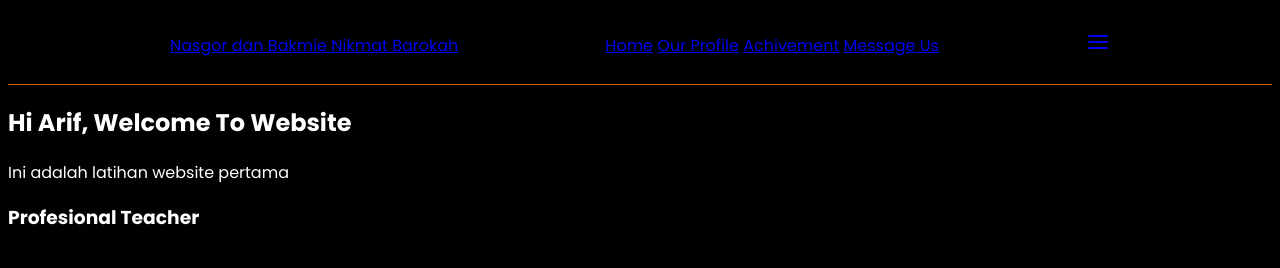
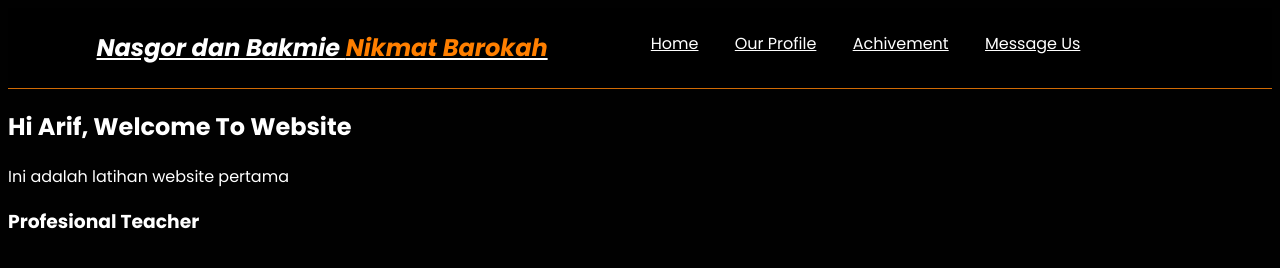
Before and after one commit to revou-fundamental-course/27-may-24-muharifs, a plain HTML site: page index.html in a window 1280 px wide. Drawn offline with nearby package versions, Linux system fonts and the light colour scheme.

Commit message:
styling navbar rev 1

```diff
--- a/css/style.css
+++ b/css/style.css
@@ -13,9 +13,57 @@ body {
 /* Navbar */
 .navbar {
   display: flex;
-  justify-content: space-around;
+  justify-content: space-between;
   align-items: center;
   padding: 1.4rem 7%;
   border-bottom: 1px solid #d16b05;
   background-color: rgba(1, 1, 1, 0.8);
 }
+
+.navbar .navbar-logo {
+  font-size: 1.5rem;
+  font-weight: 700;
+  color: #fff;
+  font-style: italic;
+}
+
+.navbar .navbar-logo span {
+  color: var(--primary);
+}
+
+.navbar .navbar-nav a {
+  color: #fff;
+  display: inline-block;
+  font-size: 1rem;
+  margin: 0 1rem;
+}
+
+.navbar .navbar-nav a:hover {
+  color: var(--primary);
+}
+
+.navbar .navbar-nav a::after {
+  content: "";
+  display: block;
+  padding-bottom: 0.5rem;
+  border-bottom: 0.1rem solid var(--primary);
+  transform: scaleX(0);
+  transition: 0.2s linear;
+}
+
+.navbar .navbar-nav a:hover::after {
+  transform: scaleX(0.5);
+}
+
+.navbar .navbar-extra a {
+  color: #fff;
+  margin: 0 0.5rem;
+}
+
+.navbar .navbar-extra a:hover {
+  color: var(--primary);
+}
+
+#menu {
+  display: none;
+}
```
